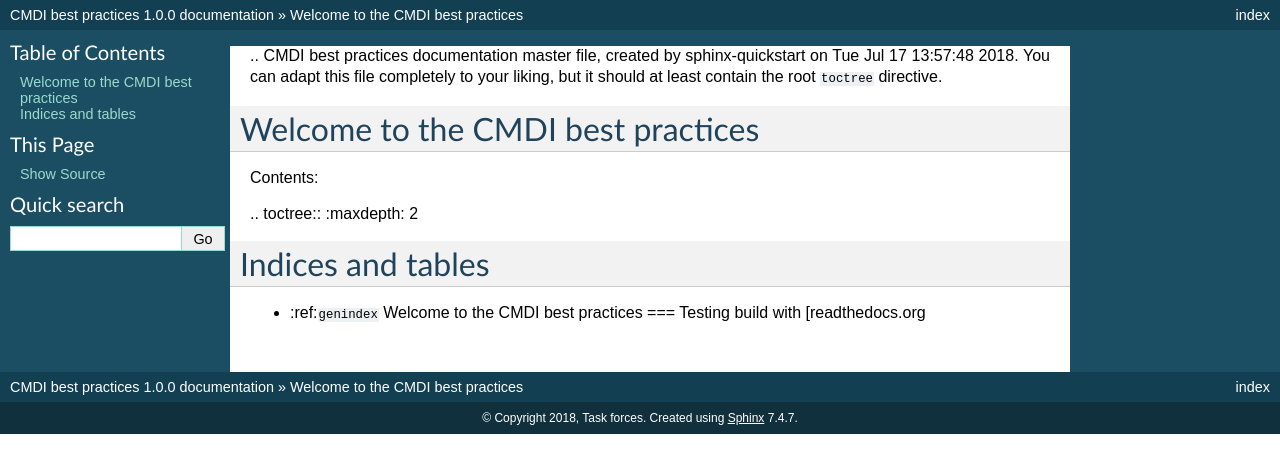
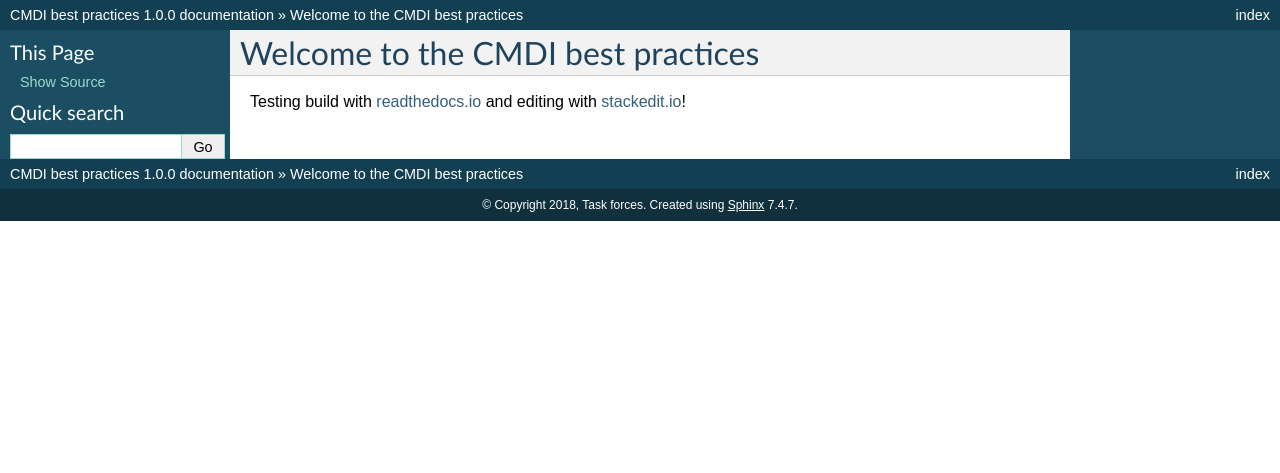
Before and after one commit to twagoo/sphinx-test, a Sphinx documentation site: the page built from source/index.md, in a window 1280 px wide. Shown: the top 473 px of the page. Built offline with Sphinx 7.4.7, drawn with Linux system fonts in a browser that asks for light colours.

Commit message:
Uploaded by https://stackedit.io/

```diff
--- a/source/index.md
+++ b/source/index.md
@@ -1,25 +1,7 @@
-.. CMDI best practices documentation master file, created by
-   sphinx-quickstart on Tue Jul 17 13:57:48 2018.
-   You can adapt this file completely to your liking, but it should at least
-   contain the root `toctree` directive.
-
-Welcome to the CMDI best practices
-===============================================
-
-Contents:
-
-.. toctree::
-   :maxdepth: 2
-
-
-
-Indices and tables
-==================
-
-* :ref:`genindex`
 Welcome to the CMDI best practices
 ===
-Testing build with [readthedocs.org
+
+Testing build with [readthedocs.io](http://readthedocs.io/) and editing with [stackedit.io](http://stackedit.io/)!
 <!--stackedit_data:
-eyJoaXN0b3J5IjpbODUzNDA3ODE3XX0=
+eyJoaXN0b3J5IjpbMTYwNTE0MzEzNF19
 -->
```
